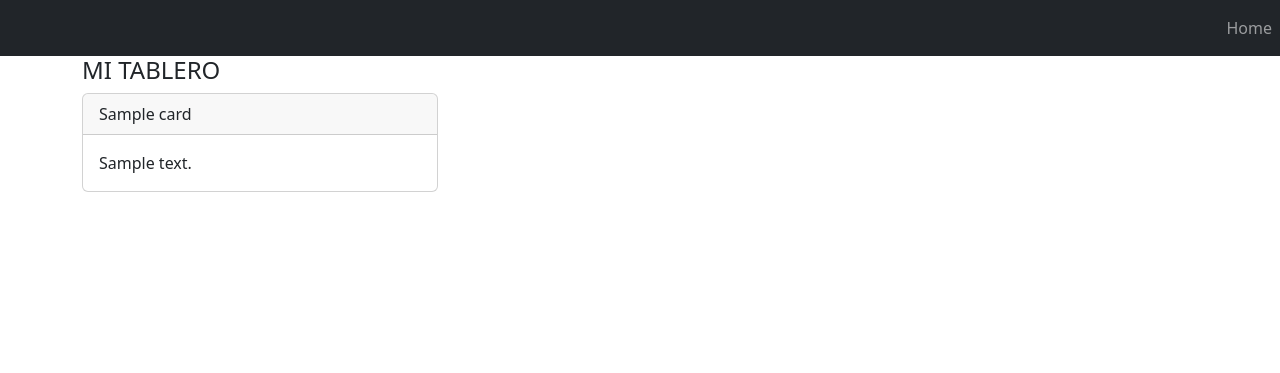
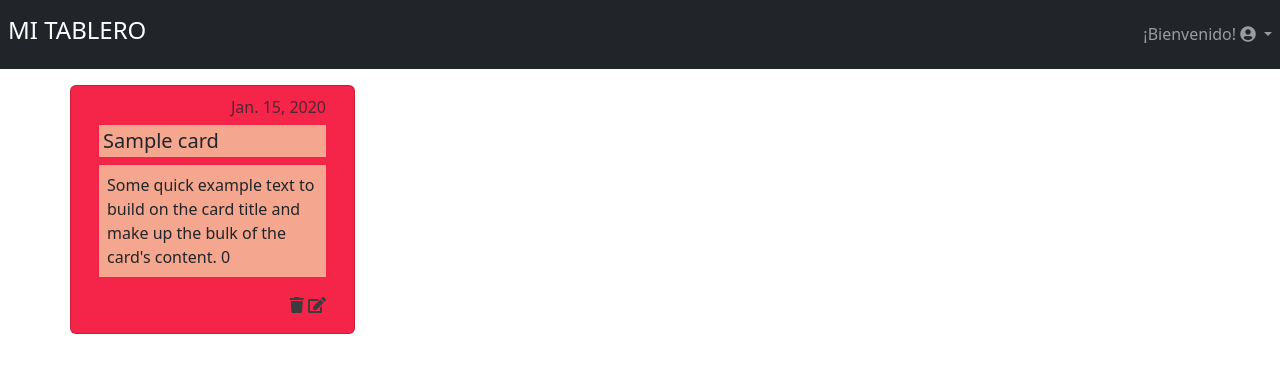
Before and after one commit to SlLVlNHA/EQUIPO4DI, a Django app: page /tablero/cards/ in a window 1280 px wide. Shown: the top 373 px of the page. Run offline with Django 5.2, Linux system fonts and the light colour scheme; tables that the repository leaves empty hold one stand-in row (values such as "Sample post"); some libraries are stand-ins or nearby versions.

Commit message:
primera version mi tablero

```diff
--- a/cards/models.py
+++ b/cards/models.py
@@ -4,10 +4,10 @@ from django.contrib.auth.models import User
 from home.models import Client
 # Create your models here.
 COLOR_STATUS = (
-    (0, '#F98866'),
-    (1, '#FF420E'),
-    (2, '#80BD9E'),
-    (3, '#89DA59'),
+    (0,'petal'), #F98866
+    (1,'poppy'), #FF420E
+    (2,'stem'), #80BD9E
+    (3,'green'), #89DA59
 )
 
 class Card(models.Model):
--- a/cards/templates/cards/card_list.html
+++ b/cards/templates/cards/card_list.html
@@ -1,18 +1,89 @@
 {% extends 'base.html' %}
 {% load static %}
 {% block content %}
-    <h4>MI TABLERO</h4>
-    <div class="row">
+
+    <div class="row mt-3">
         {% for card in cards %}
-        <div class="col-md-4">
+        <!--div class="col-md-4">
             <div class="card">
                 <div class="card-header">{{card.title}}</div>
                 <div class="card-body">
                     {{card.content}}
                 </div>
+                <div class="card-footer">
+                    {{card.date}}
+                </div>
             </div>
-        </div>
+        </div-->
+        {% if card.color == 0 %}
+
+        <div class="card" style="width: 25%; background-color:#F52549">
+            <div class="card-body">
+                <h6 class="card-subtitle text-end mb-2 text-body-secondary">{{card.date}}</h6>
+              <h5 class="card-title p-1" style="background-color:#f4a68e">{{card.title}}</h5>
+
+              <p class="card-text p-2" style="background-color:#f4a68e">Some quick example text to build on the card title
+                and make up the bulk of the card's content. {{card.color}}
+              </p>
+              <div style="float:right">
+              <a href="#"  style="color:rgb(61, 60, 60)"><i class="fas fa-trash"></i></a>
+              <a href="#" class="ml-3" style="color:rgb(60, 60, 60)"><i class="fas fa-edit"></i></a>
+            </div>
+            </div>
+          </div>
+
+        {% elif card.color == 1 %}
+        <div class="card" style="width: 25%; background-color:#Fa6775">
+            <div class="card-body">
+                <h6 class="card-subtitle text-end mb-2 text-body-secondary">{{card.date}}</h6>
+              <h5 class="card-title p-1" style="background-color:#f4a68e">{{card.title}}</h5>
+
+              <p class="card-text p-2" style="background-color:#f4a68e">Some quick example text to build on the card title
+                and make up the bulk of the card's content. {{card.color}}
+              </p>
+              <div style="float:right">
+                <a href="#"  style="color:rgb(61, 60, 60)"><i class="fas fa-trash"></i></a>
+                <a href="#" class="ml-3" style="color:rgb(60, 60, 60)"><i class="fas fa-edit"></i></a>
+              </div>
+            </div>
+          </div>
+          {% elif card.color == 2 %}
+          <div class="card" style="width: 25%; background-color:#ffd64d">
+            <div class="card-body">
+                <h6 class="card-subtitle text-end mb-2 text-body-secondary">{{card.date}}</h6>
+              <h5 class="card-title p-1" style="background-color:#f4a68e">{{card.title}}</h5>
+
+              <p class="card-text p-2" style="background-color:#f4a68e">Some quick example text to build on the card title
+                and make up the bulk of the card's content. {{card.color}}
+              </p>
+              <div style="float:right">
+              <a href="#"  style="color:rgb(61, 60, 60)"><i class="fas fa-trash"></i></a>
+              <a href="#" class="ml-3" style="color:rgb(60, 60, 60)"><i class="fas fa-edit"></i></a>
+            </div>
+            </div>
+          </div>
+          {% elif card.color == 3 %}
+          <div class="card" style="width: 25%; background-color:#9bc01c">
+            <div class="card-body">
+                <h6 class="card-subtitle text-end mb-2 text-body-secondary">{{card.date}}</h6>
+              <h5 class="card-title p-1" style="background-color:#f4a68e">{{card.title}}</h5>
+
+              <p class="card-text p-2" style="background-color:#f4a68e">Some quick example text to build on the card title
+                and make up the bulk of the card's content. {{card.color}}
+              </p>
+              <div style="float:right">
+                <a href="#"  style="color:rgb(61, 60, 60)"><i class="fas fa-trash"></i></a>
+                <a href="#" class="ml-3" style="color:rgb(60, 60, 60)"><i class="fas fa-edit"></i></a>
+              </div>
+            </div>
+          </div>
+
+        {% endif %}
+
+
         {% endfor %}
     </div>
 
+
+
 {% endblock %}
--- a/templates/base.html
+++ b/templates/base.html
@@ -13,6 +13,7 @@
       href="https://cdn.jsdelivr.net/npm/bootstrap@5.3.3/dist/css/bootstrap.min.css"
     />
     <link href="https://fonts.googleapis.com/css?family=Nunito&display=swap" rel="stylesheet">
+    <link rel="stylesheet" href="https://use.fontawesome.com/releases/v5.12.1/css/all.css" crossorigin="anonymous">
 
     {% block meta %} {% endblock %}
     {% block title %}
@@ -21,21 +22,34 @@
   </head>
   <body>
         <header>
-        <nav class="navbar navbar-expand-lg navbar-dark bg-dark">
+          <nav class="navbar navbar-expand-lg navbar-dark bg-dark">
             <button class="navbar-toggler" type="button" data-toggle="collapse" data-target="#navbarTogglerDemo01" aria-controls="navbarTogglerDemo01" aria-expanded="false" aria-label="Toggle navigation"><span class="navbar-toggler-icon"></span>
             </button>
-                <a class="navbar-brand" href="#"></a>
+
                 <div class="collapse navbar-collapse" id="navbarTogglerDemo01">
                     <div class="navbar-nav">
+
+                        <a class="nav-item nav-link active" href="#"><h4>MI TABLERO</h4></a>
+
 
 
                      </div>
                 </div>
-                <ul class="navbar-nav ml-auto">
-                        <li class="nav-item">
-                                <a class="nav-link" href="#">Home</a>
-                        </li>
+                    <ul class="navbar-nav mr-auto">
+
+                      <li class="nav-item dropdown">
+                        <a class="nav-link dropdown-toggle" data-bs-toggle="dropdown" href="#" aria-expanded="false">
+                          ¡Bienvenido! <i class="fas fa-user-circle"></i>
+                        </a>
+                        <div class="dropdown-menu" aria-labelledby="navbarDropdownMenuLink">
+
+                          <a class="dropdown-item" href="#">Mis tarjetas</a>
+                          <a class="dropdown-item" href="#">Cerrar sesion</a>
+                        </div>
+
                     </ul>
+
+
             </div>
         </nav>
     </header>
```
Also changed, not shown: cards/migrations/0004_alter_card_color.py (added), cards/migrations/0005_alter_card_color.py (added), cards/migrations/0006_alter_card_color.py (added).
